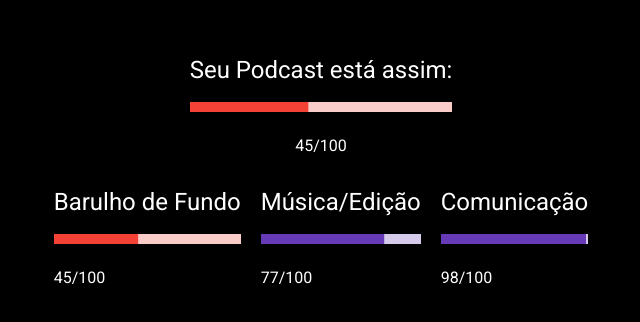
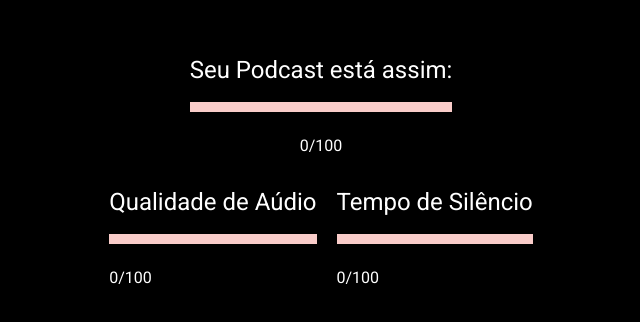
Before and after one commit to DinoSaulo/mir-ar-e-acertar, an Angular app in the folder front/podcast-reviewer/: page /review in a window 1280 px wide. Shown: the part 214-536 px from the top of the page, without its empty margins (319-959 px from the left). Built offline with nearby package versions, Linux system fonts and the light colour scheme.

Commit message:
set redirection

```diff
--- a/front/podcast-reviewer/src/app/home/home.component.ts
+++ b/front/podcast-reviewer/src/app/home/home.component.ts
@@ -1,3 +1,4 @@
+import { Router } from '@angular/router';
 import { HomeService } from './home.service';
 import { Component, OnInit } from '@angular/core';
 
@@ -13,7 +14,7 @@ export class HomeComponent implements OnInit {
   public music: File;
   public type: string;
 
-  constructor(public homeService: HomeService) { }
+  constructor(public homeService: HomeService, private router: Router,) { }
 
   ngOnInit(): void {
   }
@@ -39,7 +40,12 @@ export class HomeComponent implements OnInit {
     data.append('type', this.type);
     data.append('file', this.music);
     console.log(data)
-    this.homeService.uploadPod(data).subscribe(metrics => {console.log(metrics)})
+    this.homeService.uploadPod(data).subscribe( metrics => {
+      localStorage.setItem('qualityAudio', metrics.audio_quality)
+      localStorage.setItem('silenceTime', metrics.silent_time)
+      this.router.navigateByUrl('review')
+      }
+    )
   }
 
 }
--- a/front/podcast-reviewer/src/app/home/home.service.ts
+++ b/front/podcast-reviewer/src/app/home/home.service.ts
@@ -15,7 +15,7 @@ export class HomeService {
     ){}
 
     uploadPod(data: any): Observable<any> {
-        const url = "http://127.0.0.1:5000/analyse/";
+        const url = "http://localhost:5000/analyse";
         return this.http.post<any>(url, data)
         .pipe(
             catchError(err => {
--- a/front/podcast-reviewer/src/app/pod-review/avaliation/avaliation.component.html
+++ b/front/podcast-reviewer/src/app/pod-review/avaliation/avaliation.component.html
@@ -14,20 +14,14 @@
   <div class="rev-container">
     <div>
       <app-progress-component
-        [overall]="45"
-        metric="Barulho de Fundo"
+        [overall]="quality"
+        metric="Qualidade de Aúdio"
       ></app-progress-component>
     </div>
     <div>
       <app-progress-component
-        [overall]="77"
-        metric="Música/Edição"
-      ></app-progress-component>
-    </div>
-    <div>
-      <app-progress-component
-        [overall]="98"
-        metric="Comunicação"
+        [overall]="silence"
+        metric="Tempo de Silêncio"
       ></app-progress-component>
     </div>
   </div>
--- a/front/podcast-reviewer/src/app/pod-review/avaliation/avaliation.component.ts
+++ b/front/podcast-reviewer/src/app/pod-review/avaliation/avaliation.component.ts
@@ -7,12 +7,16 @@ import { Component, OnInit } from '@angular/core';
 })
 export class AvaliationComponent implements OnInit {
 
-  public overall: number;
+  public overall = 0;
+  public silence: number;
+  public quality: number;
 
   constructor() { }
 
   ngOnInit(): void {
-    this.overall = 45;
+    this.quality = Number(localStorage.getItem('qualityAudio'));
+    this.silence = Number(localStorage.getItem('silenceTime'));
+    this.overall = (this.overall + this.quality) / 2;
   }
 
   changeColor(){
```
